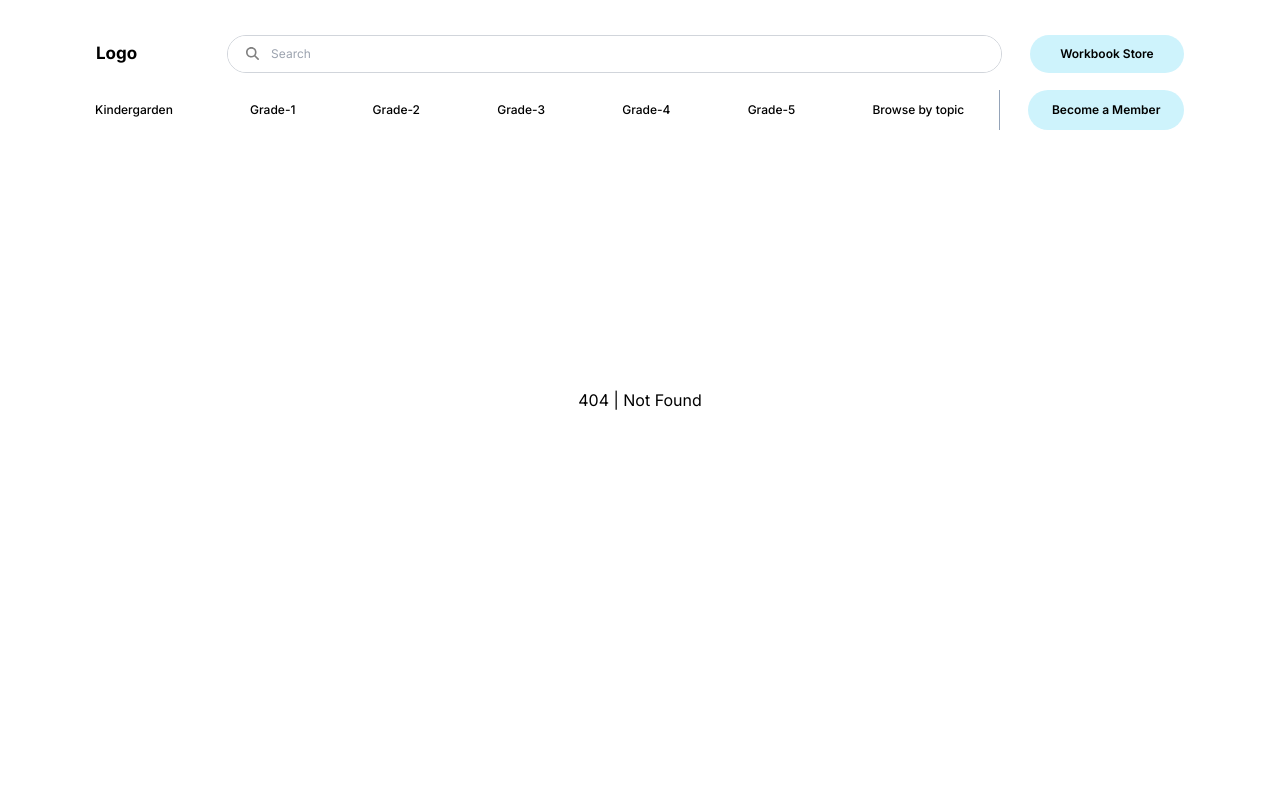
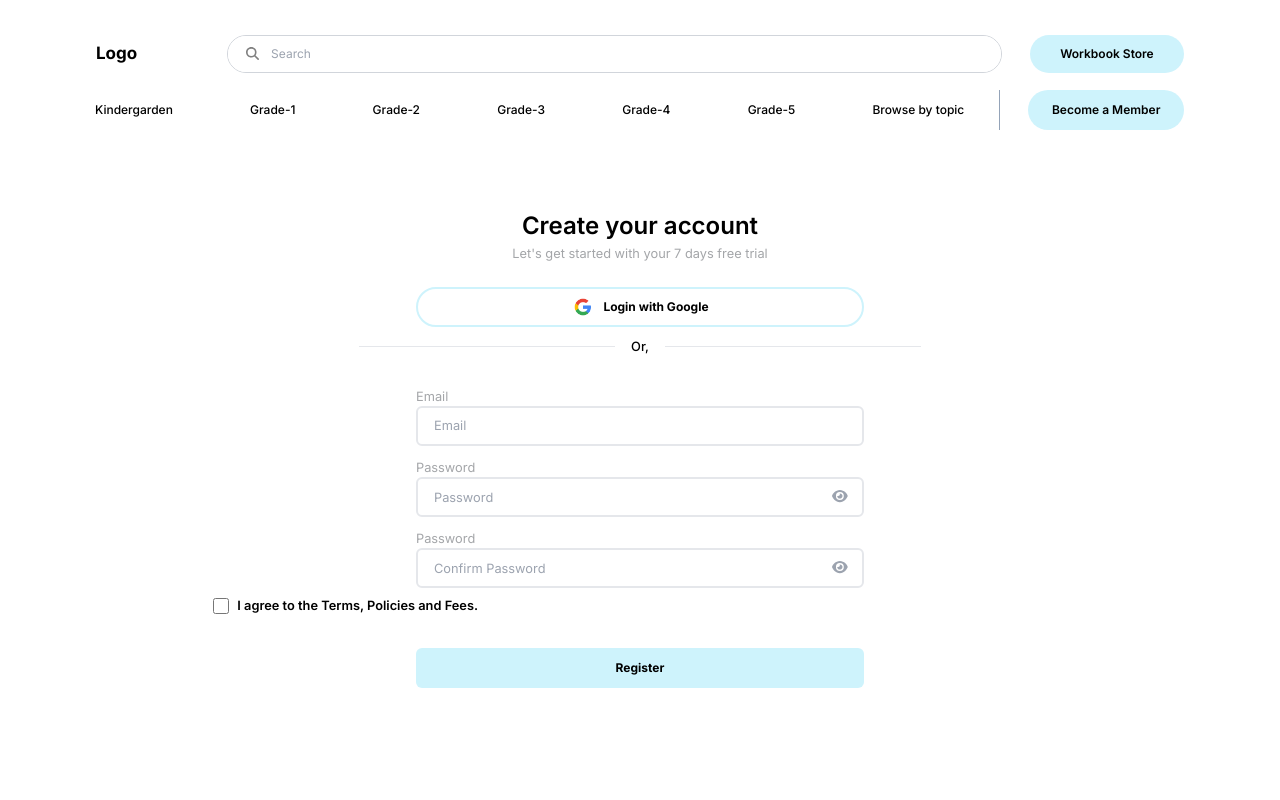
Before and after one commit to Faiaz-Rahman/k5new, a Next.js app: page /register in a window 1280 px wide. Before the commit this address had no page. Shown: the top 800 px of the page. Built offline with nearby package versions, Linux system fonts and the light colour scheme.

Commit message:
registration form added

```diff
--- a/src/app/_components/Button/index.tsx
+++ b/src/app/_components/Button/index.tsx
@@ -6,6 +6,7 @@ interface ButtonProps {
     width?: number
     wrapperStyle?: Object
     wrapperTStyle?: string
+    leftIcon?: React.ReactNode
 }
 
 export default function Button({
@@ -14,6 +15,7 @@ export default function Button({
     width,
     wrapperStyle,
     wrapperTStyle,
+    leftIcon,
 }: ButtonProps) {
     return (
         <button
@@ -22,6 +24,16 @@ export default function Button({
         `}
             style={{ width, ...wrapperStyle }}
         >
+            {leftIcon ? (
+                <div
+                    className="h-6 w-6 bg-white
+                rounded-full flex justify-center
+                items-center mr-2
+            "
+                >
+                    {leftIcon}
+                </div>
+            ) : null}
             {title}
         </button>
     )
--- a/src/app/_components/Header/index.tsx
+++ b/src/app/_components/Header/index.tsx
@@ -112,6 +112,8 @@ export default function Head() {
             </div>
 
             {/* to animate it while it being removed from DOM */}
+
+            {/* side menu bar */}
             <AnimatePresence>
                 {menuPressed && (
                     <motion.div
@@ -154,7 +156,7 @@ export default function Head() {
                                 )
                             }
                         )}
-
+                        {/* auth (login/register) Wrapper */}
                         <div
                             className="h-[55px] w-2/3 flex
                             items-center bg-red-50 rounded-md
@@ -208,7 +210,7 @@ export default function Head() {
                                     onClick={() => {
                                         setMenuPressed(false)
                                     }}
-                                    href="/login"
+                                    href="/register"
                                 >
                                     <p
                                         className="text-[.8rem] text-black hover:underline
--- a/src/app/login/page.tsx
+++ b/src/app/login/page.tsx
@@ -63,6 +63,7 @@ export default function Login() {
             </motion.div>
 
             <Input
+                key={'login_input_email'}
                 label="Email"
                 type="email"
                 placeholder="Email"
@@ -77,6 +78,7 @@ export default function Login() {
                 onChange={(e) => setEmail(e.target.value)}
             />
             <Input
+                key={'login_input_pass'}
                 label="Password"
                 type={showPass ? 'text' : 'password'}
                 placeholder="Password"
--- /dev/null
+++ b/src/app/register/page.tsx
@@ -0,0 +1,227 @@
+'use client'
+
+import React, { useState } from 'react'
+
+import { motion } from 'framer-motion'
+import Button from '../_components/Button'
+import { FontAwesomeIcon } from '@fortawesome/react-fontawesome'
+import { faGoogle } from '@fortawesome/free-brands-svg-icons'
+import Image from 'next/image'
+import Input from '../_components/Input'
+import { faEye, faEyeSlash } from '@fortawesome/free-solid-svg-icons'
+
+export default function Register() {
+    const [email, setEmail] = useState<string>('')
+    const [pass, setPass] = useState<string>('')
+    const [showPass, setShowpass] = useState<boolean>(false)
+
+    const [confPass, setConfPass] = useState<string>('')
+    const [showConfpass, setShowConfpass] = useState<boolean>(false)
+
+    const [agreeToTerms, setAgreeToTerms] = useState<boolean>(false)
+
+    return (
+        <div
+            className="pt-24 h-screen w-screen
+            flex items-center justify-center flex-col"
+        >
+            <motion.div
+                className="text-black font-semibold
+                text-[1.5rem] duration-50"
+                initial={{
+                    x: -20,
+                    opacity: 0,
+                }}
+                animate={{
+                    x: 0,
+                    opacity: 1,
+                }}
+                transition={{
+                    bounce: 0.7,
+                    type: 'spring',
+                    delay: 0.25,
+                }}
+            >
+                Create your account
+            </motion.div>
+            <motion.div
+                className="text-[--login-text-color] font-normal
+                text-[.8rem]
+            "
+                initial={{
+                    x: -20,
+                    opacity: 0,
+                }}
+                animate={{
+                    x: 0,
+                    opacity: 1,
+                }}
+                transition={{
+                    bounce: 0.7,
+                    type: 'spring',
+                    delay: 0.5,
+                }}
+            >
+                Let's get started with your 7 days free trial
+            </motion.div>
+
+            <Button
+                wrapperTStyle={`flex justify-center
+                  items-center border-2 border-[--button-primary]
+                  bg-white w-3/6 mt-6
+
+                  lg:w-[35%]
+                `}
+                title="Login with Google"
+                leftIcon={
+                    <Image
+                        src={require('../../assets/google_logo.png')}
+                        height={18}
+                        width={18}
+                        alt="google logo"
+                        objectFit="contain"
+                        className=""
+                    />
+                }
+                onPress={() => {
+                    //console.log('sign in with google);
+                }}
+            />
+
+            <div
+                className="h-10 w-3/6
+              flex items-center justify-center
+            "
+            >
+                <div className="w-2/5 h-[1px] bg-gray-200" />
+                <p className="font-medium text-black text-[.8rem] px-4">
+                    Or,
+                </p>
+                <div className="w-2/5 h-[1px] bg-gray-200" />
+            </div>
+
+            <Input
+                key={'login_input_email'}
+                label="Email"
+                type="email"
+                placeholder="Email"
+                inputStyle="w-full text-[.8rem] h-10
+                        outline-none border-2 border-gray-200
+                        pl-4 rounded-md"
+                labelStyle="text-[--login-text-color] font-normal
+                text-[.8rem] text-left"
+                wrapperStyle="w-4/6 mt-5
+                    lg:w-[35%]
+                "
+                onChange={(e) => setEmail(e.target.value)}
+            />
+
+            <Input
+                key={'login_input_pass'}
+                label="Password"
+                type={showPass ? 'text' : 'password'}
+                placeholder="Password"
+                inputStyle="w-full text-[.8rem] h-10
+                        outline-none border-2 border-gray-200
+                        pl-4 rounded-md"
+                labelStyle="text-[--login-text-color] font-normal
+                text-[.8rem] text-left"
+                wrapperStyle="w-4/6 mt-3 relative
+                    lg:w-[35%]
+                "
+                onChange={(e) => setEmail(e.target.value)}
+            >
+                <div
+                    className="w-8 h-full flex
+                    items-center absolute right-0 top-0 mt-2"
+                    onClick={() => {
+                        setShowpass((prev) => !prev)
+                    }}
+                >
+                    {!showPass ? (
+                        <FontAwesomeIcon
+                            icon={faEye}
+                            className="text-gray-400 text-[14px]"
+                        />
+                    ) : (
+                        <FontAwesomeIcon
+                            icon={faEyeSlash}
+                            className="text-gray-400 text-[14px]"
+                        />
+                    )}
+                </div>
+            </Input>
+
+            <Input
+                key={'login_input_conf_pass'}
+                label="Password"
+                type={showConfpass ? 'text' : 'password'}
+                placeholder="Confirm Password"
+                inputStyle="w-full text-[.8rem] h-10
+                        outline-none border-2 border-gray-200
+                        pl-4 rounded-md"
+                labelStyle="text-[--login-text-color] font-normal
+                text-[.8rem] text-left"
+                wrapperStyle="w-4/6 mt-3 relative
+                    lg:w-[35%]
+                "
+                onChange={(e) => setConfPass(e.target.value)}
+            >
+                <div
+                    className="w-8 h-full flex
+                    items-center absolute right-0 top-0 mt-2"
+                    onClick={() => {
+                        setShowConfpass((prev) => !prev)
+                    }}
+                >
+                    {!showConfpass ? (
+                        <FontAwesomeIcon
+                            icon={faEye}
+                            className="text-gray-400 text-[14px]"
+                        />
+                    ) : (
+                        <FontAwesomeIcon
+                            icon={faEyeSlash}
+                            className="text-gray-400 text-[14px]"
+                        />
+                    )}
+                </div>
+            </Input>
+
+            <div
+                className="text-[--login-text-color] font-normal
+                text-[.8rem] py-2 flex items-center
+                gap-2 w-4/6
+            "
+            >
+                <input
+                    type="checkbox"
+                    className="h-4 w-4 accent-[--button-primary]
+                      appearance-auto checked:bg-[--button-primary]
+                    "
+                    checked={agreeToTerms}
+                    onChange={() => {
+                        setAgreeToTerms((prev) => !prev)
+                    }}
+                />
+                <label className="font-semibold text-black">
+                    I agree to the Terms, Policies and Fees.
+                </label>
+            </div>
+
+            <Button
+                // passing tailwind styles
+                wrapperTStyle={`rounded-md w-4/6
+                    lg:w-[35%]
+                `}
+                wrapperStyle={{
+                    marginTop: 25,
+                }}
+                title="Register"
+                onPress={() => {
+                    console.log('Register')
+                }}
+            />
+        </div>
+    )
+}
```
Also changed, not shown: src/assets/google_logo.png (added).
